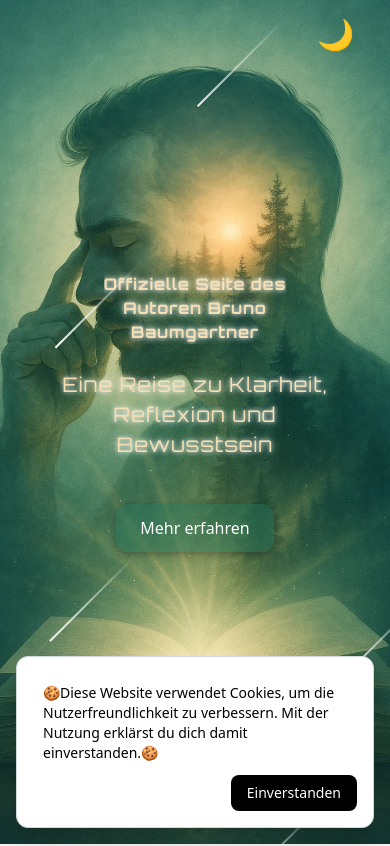
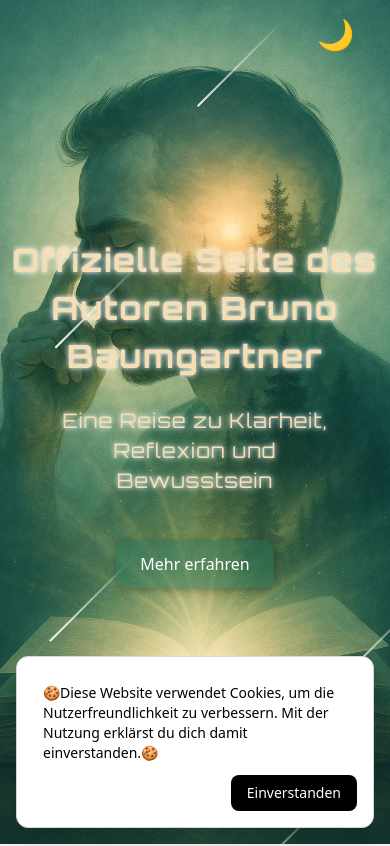
Before and after one commit to BrunoBaumgartner78/brainbloom, a Next.js app: page / in a window 390 px wide. Shown: the top 846 px of the page. Built offline with nearby package versions, Linux system fonts and the light colour scheme.

Commit message:
wihte spache

```diff
--- a/src/app/page.js
+++ b/src/app/page.js
@@ -47,7 +47,7 @@ export default function Home() {
   <div style={{ color: '#fff', textAlign: 'center' }}>
   <h1>✨ Durch die Dunkelheit ins Licht</h1>
   <p className="parallaxText">
-  Der erste Schritt ist der schwerste, doch in ihm liegt die Erkenntnis, dass die Dunkelheit nur der Anfang des Lichts ist.
+  Wenn der Verstand zerbricht, wird der Geist frei, und in den Trümmern der Logik tanzt die göttliche Wahrheit.
 
   </p>
 </div>
--- a/src/components/ParallaxSection.jsx
+++ b/src/components/ParallaxSection.jsx
@@ -2,7 +2,7 @@
 import React, { useEffect, useRef } from 'react';
 import '../styles/ParallaxSection.css';
 
-const ParallaxSection = ({ background, speed = 0.3, height = '100vh', children }) => {
+const ParallaxSection = ({ background, speed = 0.3, height = '110vh', children }) => {
   const bgRef = useRef(null);
 
   useEffect(() => {
--- a/src/styles/HeroFull.module.css
+++ b/src/styles/HeroFull.module.css
@@ -37,7 +37,7 @@
     margin-bottom: 1rem;
     text-shadow: 0 2px 10px rgba(0, 0, 0, 0.6);
       text-align: center;
-    font-size: 3rem;
+    font-size: 6rem;
   color: wheat;
 
   font-family: 'Orbitron', sans-serif;
@@ -109,7 +109,7 @@
 }
 
 .title {
-  font-size: 2.5rem;
+  font-size: 8.5rem;
   font-weight: bold;
   overflow: hidden;
   white-space: nowrap;
@@ -138,6 +138,6 @@
 
 @media screen and (max-width: 786px) {
   .title{
-    font-size: 1rem;
+    font-size: 2rem;
   }
 }
--- a/src/styles/Preloader.css
+++ b/src/styles/Preloader.css
@@ -16,9 +16,7 @@
 
 .loader-content {
   text-align: center;
-
   color: wheat;
-
   font-family: 'Orbitron', sans-serif;
   letter-spacing: 0.05em;           /* etwas mehr Abstand für Future‑Look */
   text-shadow:
@@ -28,8 +26,8 @@
 }
 
 .load{
-  top: 5px;
     color:wheat;
+    padding-top: 50px;
 }
 
 
@@ -53,6 +51,7 @@
   line-height: 1;            /* verhindert unerwartete Leerraum-Offsets */
   pointer-events: none;
 
+
 }
 
 /* -- Keyframes für die Rotation -- */
```
